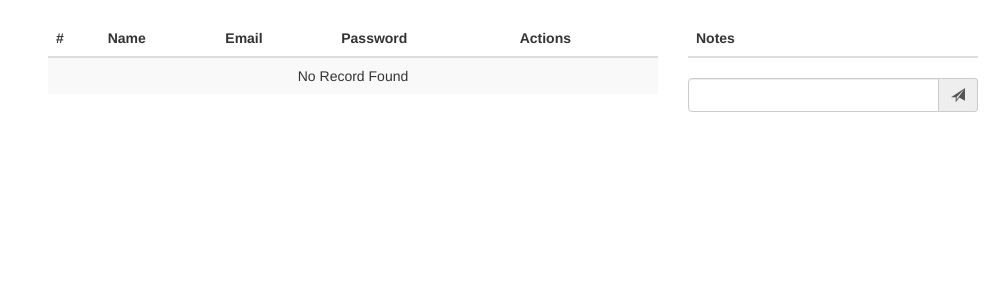
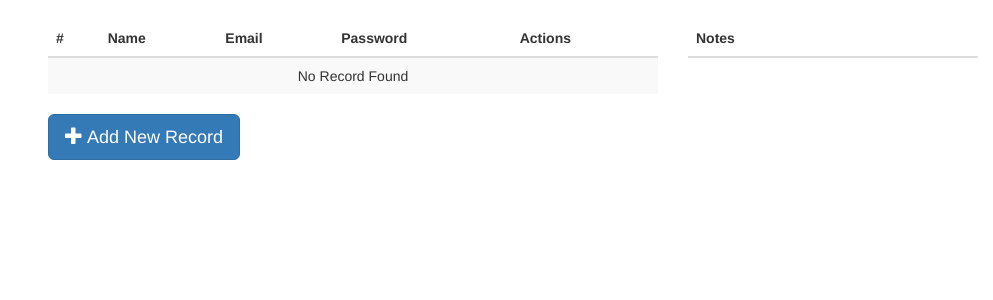
Before and after one commit to wasifali591/registration-form-session, a PHP site: page /all-records.php in a window 1280 px wide. Shown: the part 50-350 px from the top of the page, without its empty margins (287-1280 px from the left). Run offline with PHP 8.4, Linux system fonts and the light colour scheme; data that the repository does not hold is empty; some libraries are stand-ins or nearby versions.

Commit message:
add new record option is working properly

```diff
--- a/PHP/all-records.php
+++ b/PHP/all-records.php
@@ -21,7 +21,7 @@
 </head>
 
 <body class="pageBody">
-    <!-- division for the registration form -->
+
     <div class="container-fluid content">
         <div class="row">
             <div class="navbar  col-xs-12 col-sm-12 col-md-12 col-lg-12">
@@ -31,12 +31,21 @@
             </div>
         </div>
         <div class="row">
-            <div class="col-xs-0 col-sm-0 col-md-2 col-lg-3"></div>
+            <div class="col-xs-0 col-sm-0 col-md-2 col-lg-3">
+            </div>
+
             <div class="col-xs-12 col-sm-12 col-md-8 col-lg-6">
-            <table class="table table-striped dataTable">
 
-            </table>
+                <table class="table table-striped dataTable">
+
+                </table>
+
+                <button type="Button" class="btn btn-primary btn-lg" data-toggle="modal" data-target="#add">
+                    <i class="glyphicon glyphicon-plus"></i>
+                    Add New Record
+                </button>
             </div>
+
             <div class="col-xs-0 col-sm-0 col-md-2 col-lg-3">
                 <table class="table table-striped tableNotes">
                     <thead>
@@ -45,14 +54,45 @@
                         </tr>
                     </thead>
                 </table>
-                <div class="box input-group input-group-unstyled">
-                            <input type="text" class="formControl form-control " name="notes" id="notes" required data-html="true">
-                            <span class="input-group-addon">
-                                <i class="glyphicon glyphicon-send " id="notesIcon"></i>
-                            </span>
+
+            </div>
+
+        </div>
+    </div>
+
+     <!-- add data Modal -->
+     <div class="modal fade" id="add" tabindex="-1" role="dialog" aria-labelledby="myModalLabel">
+    <div class="modal-dialog" role="document">
+        <form class="form" id="add-form" method="post" action="add-record.php">
+            <div class="modal-content">
+                <div class="modal-header">
+                    <button type="button" class="close" data-dismiss="modal" aria-label="Close"><span aria-hidden="true">&times;</span></button>
+                    <h4 class="modal-title" id="myModalLabel">Add New Data</h4>
+                </div>
+
+                <div class="modal-body">
+                    <div class="form-group">
+                        <div class="status">
                         </div>
+                    </div>
+                    <div class="form-group">
+                        <input type="text" class="form-control" name="username" placeholder="Name">
+                    </div>
+                    <div class="form-group">
+                        <input type="text" class="form-control" name="email" placeholder="Email">
+                    </div>
+                    <div class="form-group">
+                        <input type="text" class="form-control" name="password" placeholder="Password">
+                    </div>
                 </div>
-        </div>
+
+                <div class="modal-footer">
+                    <button type="button" class="btn btn-default" data-dismiss="modal">Close</button>
+                    <button type="submit" class="btn btn-primary">Submit</button>
+                </div>
+            </div>
+        </form>
+    </div>
     </div>
      <!-- Modal -->
      <div class="modal fade" id="update-modal" tabindex="-1" role="dialog" aria-labelledby="myModalLabel">
--- a/PHP/change-password.php
+++ b/PHP/change-password.php
@@ -7,10 +7,6 @@ $username = $_SESSION['username'];
 $sql = "SELECT * FROM `user` WHERE `username`='$username' AND `password`='$oldPassword'";
 $result = mysqli_query($db, $sql);
 if (mysqli_num_rows($result) > 0) {
-        // //$rowlog = mysqli_fetch_array($result);
-        // $_SESSION['username'] = $username;
-        // header("location:home.php");
-        // exit();
     if ($newPassword == $confirmPassword) {
         $sql1 = "UPDATE `user` SET `password`='$newPassword' WHERE `username`='$username'";
         mysqli_query($db, $sql1);
--- a/PHP/update-record.php
+++ b/PHP/update-record.php
@@ -13,10 +13,6 @@
         if(is_object($stmt)){
             mysqli_stmt_bind_param($stmt,'ssi',$username,$email,$id);
             mysqli_stmt_execute($stmt);
-
-            //mysqli_stmt_fetch($stmt);
-            //echo $fname;
-
             if(mysqli_stmt_affected_rows($stmt) == 1){
                 echo json_encode(['status'=>'success','message'=>'Congratulation! Record updated successfully.']);
             }else{
```
Also changed, not shown: PHP/add-record.php (added, +21 -0 lines).
